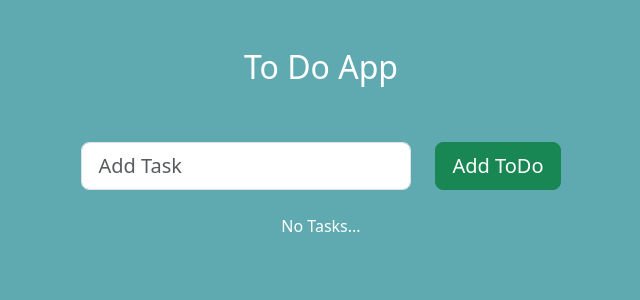
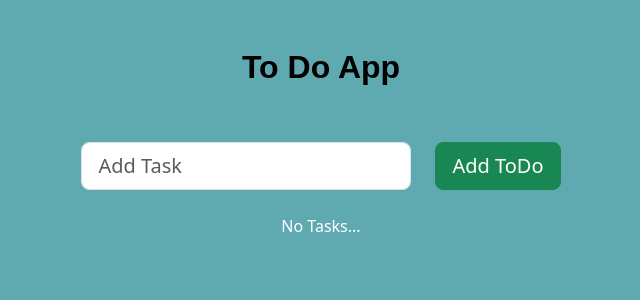
Before and after one commit to Jvjjggj/Swivl-Todo-Application, a React (Create React App) app: page / in a window 1280 px wide. Shown: the top 300 px of the page, without its empty margins (319-959 px from the left). Built offline with nearby package versions, Linux system fonts and the light colour scheme.

Commit message:
Update App.css

```diff
--- a/src/App.css
+++ b/src/App.css
@@ -7,6 +7,12 @@ body {
 
 .App {
   text-align: center;
+}
+
+.head {
+  color: black;
+  font-family: Arial, Helvetica, sans-serif;
+  font-weight: bold;
 }
 
 .taskBg {
```
